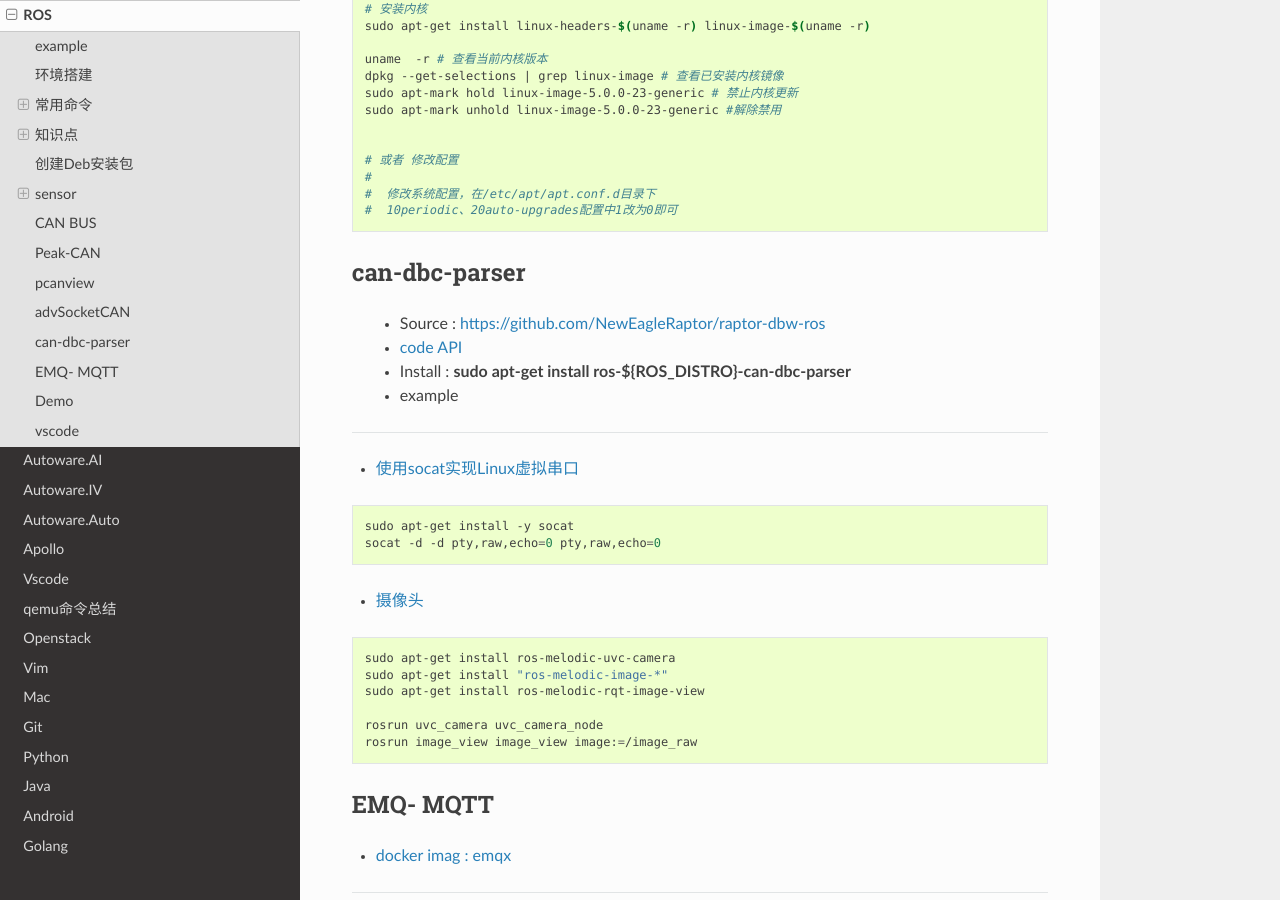
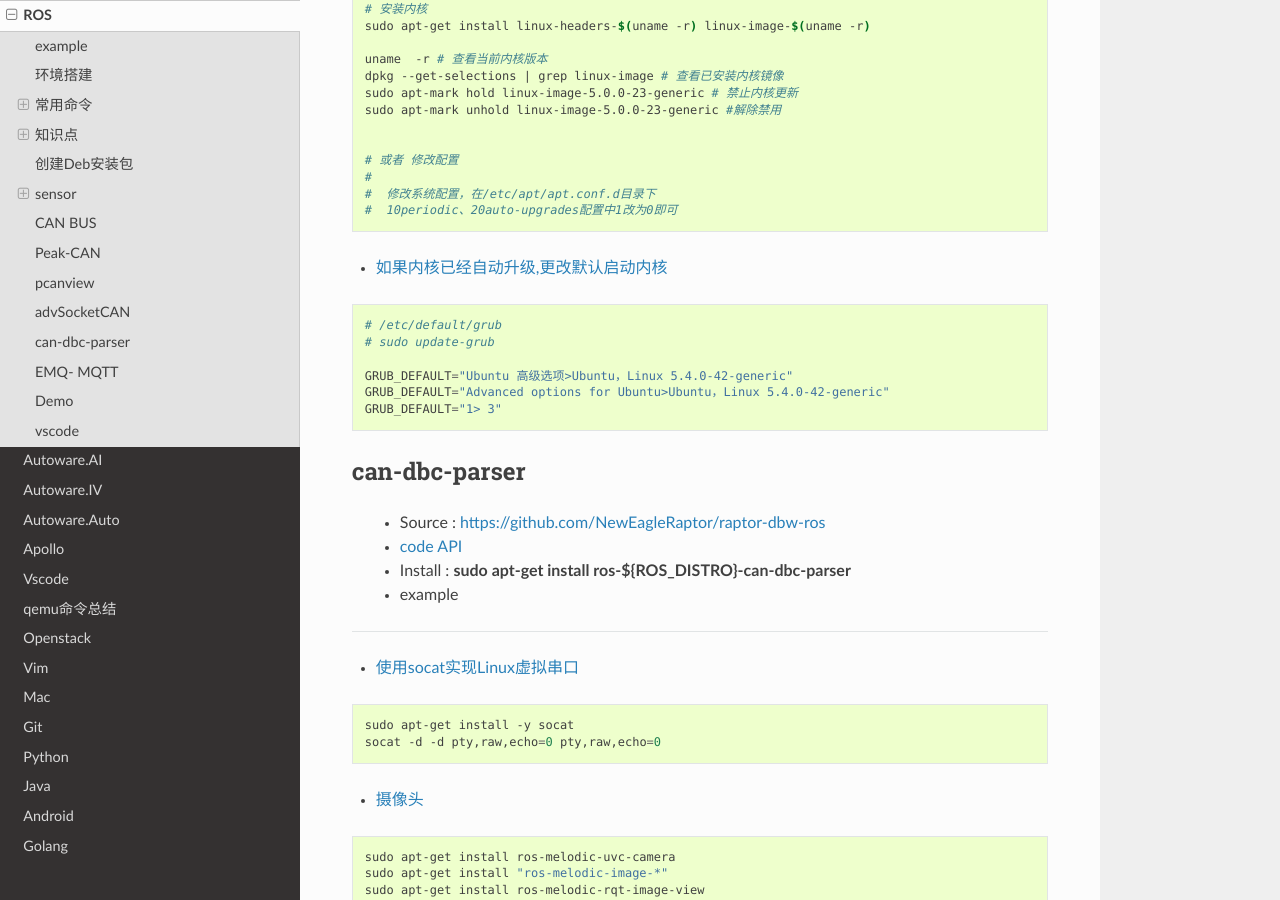
Before and after one commit to my-rds-store/my_space, a Sphinx documentation site: the page built from source/ros/index.rst, in a window 1280 px wide and 900 px high, scrolled down 18902 px. Built offline with Sphinx 7.4.7 and the Read the Docs theme 2.0.0, drawn with Linux system fonts in a browser that asks for light colours.

Commit message:
update ...

```diff
--- a/source/ros/index.rst
+++ b/source/ros/index.rst
@@ -999,6 +999,16 @@ advSocketCAN
     #  修改系统配置，在/etc/apt/apt.conf.d目录下
     #  10periodic、20auto-upgrades配置中1改为0即可
 
+* `如果内核已经自动升级,更改默认启动内核 <https://blog.csdn.net/violet_echo_0908/article/details/103766027>`_
+
+.. code ::
+
+    # /etc/default/grub
+    # sudo update-grub
+
+    GRUB_DEFAULT="Ubuntu 高级选项>Ubuntu，Linux 5.4.0-42-generic"
+    GRUB_DEFAULT="Advanced options for Ubuntu>Ubuntu，Linux 5.4.0-42-generic"
+    GRUB_DEFAULT="1> 3"
 
 *****************
 can-dbc-parser
```
